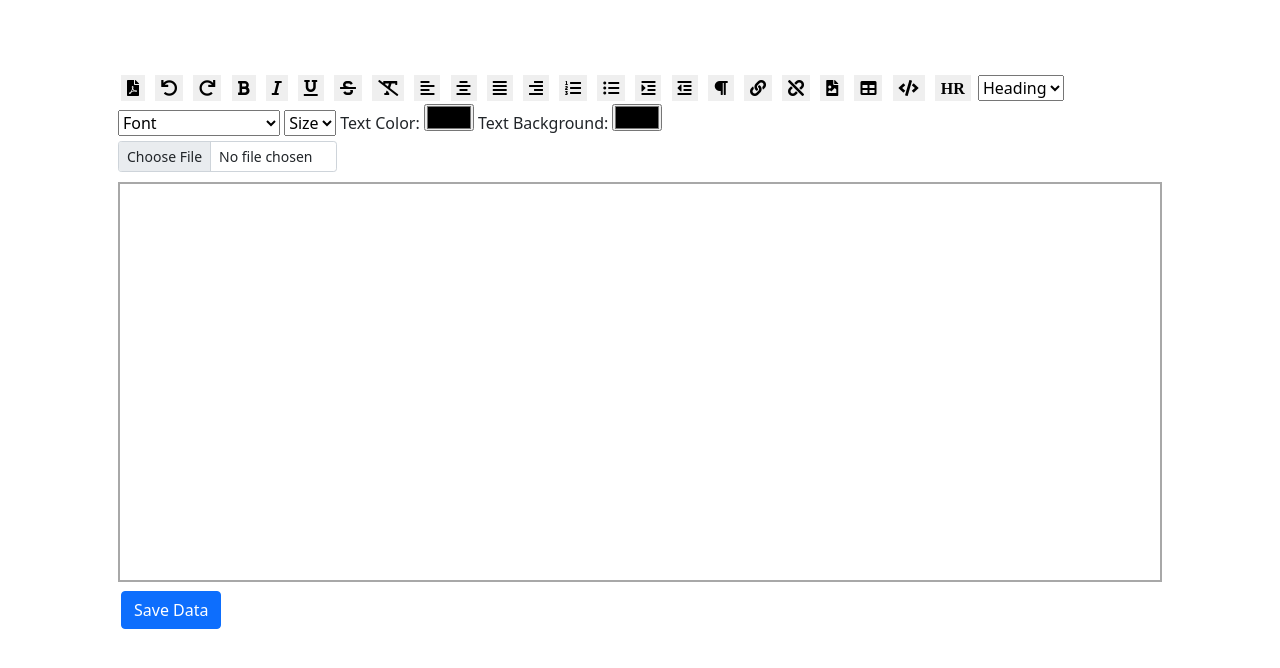
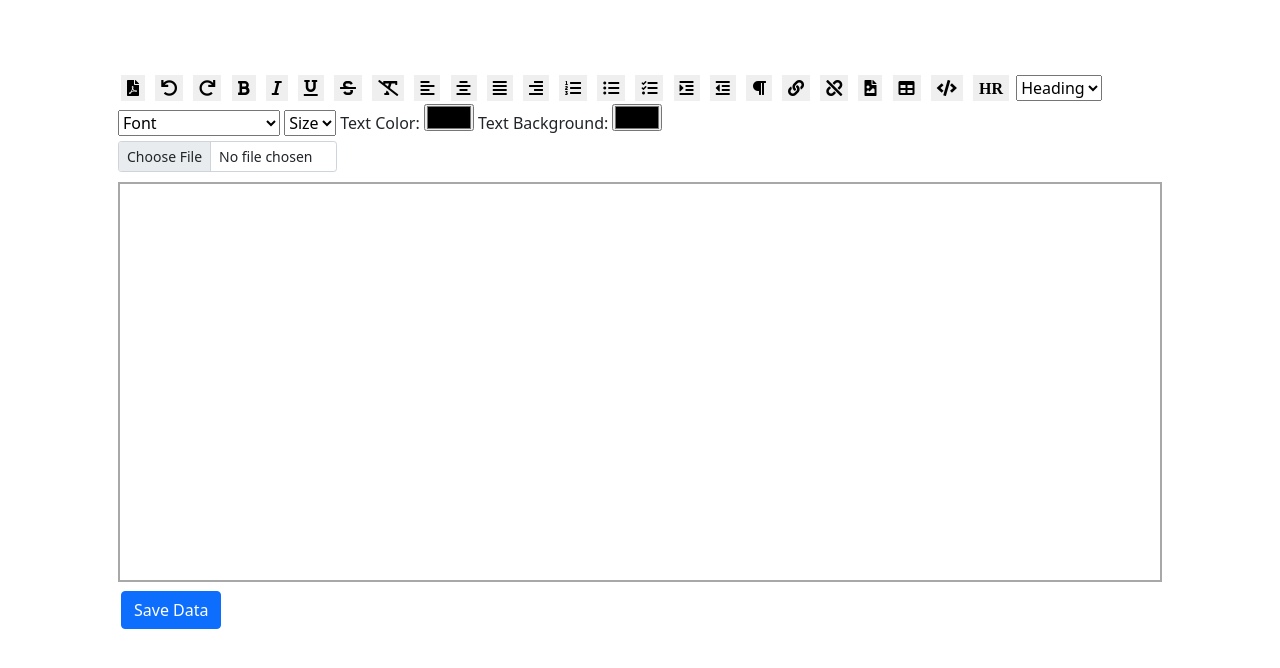
Before and after one commit to shivam-cse/TextEditorNew, a plain HTML site: page index.html in a window 1280 px wide. Drawn offline with nearby package versions, Linux system fonts and the light colour scheme.

Commit message:
Add check List functionality

```diff
--- a/index.html
+++ b/index.html
@@ -69,6 +69,12 @@
             <button type="button" onclick="execCmd('insertUnorderedList')">
                 <i class="fa fa-list-ul" aria-hidden="true"></i>
             </button>
+            <button type="button" onclick="execCmdForCheckList(prompt('Write text...'), '')">
+
+                <i class="fas fa-tasks" aria-hidden="true"></i>
+            </button>
+
+
             <button type="button" onclick="execCmd('indent')">
                 <i class="fa fa-indent" aria-hidden="true"></i>
             </button>
@@ -169,7 +175,6 @@
                                     <label for="getColumns" class="form-label">Columns: </label>
                                     <input type="number" class="form-control" id="getColumns" value="1">
                                 </div>
-                                <!-- <button type="submit" class="btn btn-primary">Submit</button> -->
                         </form>
                     </div>
                     <div class="modal-footer">
@@ -179,8 +184,6 @@
                 </div>
             </div>
         </div>
-
-
     </div>
     <script src="./script.js"></script>
     <script src="https://cdn.jsdelivr.net/npm/bootstrap@5.0.2/dist/js/bootstrap.bundle.min.js"
--- a/script.js
+++ b/script.js
@@ -13,6 +13,7 @@ function execCmd(cmd) {
 
 
 function execCmdWithArg(cmd, arg) {
+    console.log("Check list")
     textField.document.execCommand(cmd, false, arg);
 }
 
@@ -35,12 +36,12 @@ function toggleSourceCode() {
 function execCmdForImageUpload(event, imageSize) {
 
     let image = document.getElementById('image');
-    let  imageName = image.value;
+    let imageName = image.value;
     let extentionDot = imageName.lastIndexOf(".") + 1;
     let extentionName = imageName.substr(extentionDot, image.length).toLowerCase();
 
     const ext = ["jpg", "png", "jpeg"] //We can add more image formate in the array.
-     if(ext.indexOf(extentionName) != -1){
+    if (ext.indexOf(extentionName) != -1) {
         path = URL.createObjectURL(event.target.files[0]);
         let html = `<img class="myImg" src="${path}" style="width: ${imageSize}px;">`
         let cmd = 'insertHTML';
@@ -58,9 +59,9 @@ function uploadImage() {
 
 
 // upload the file
-function execCmdForFileUpload(event){
+function execCmdForFileUpload(event) {
     let fileName = document.getElementById('fileUpload').value;
-    fileName = fileName.substring(fileName.lastIndexOf('\\')+1);
+    fileName = fileName.substring(fileName.lastIndexOf('\\') + 1);
     console.log(event.target.files[0]);
 
     let path = URL.createObjectURL(event.target.files[0]);
@@ -77,7 +78,7 @@ function execCmdForFileUpload(event){
 }
 
 function getIframeContent() {
-    var frameObj =  document.getElementById('textField');
+    var frameObj = document.getElementById('textField');
     var frameContent = frameObj.contentWindow.document.body.innerHTML;
     let doc = new jsPDF();
     html2pdf().from(frameContent).save();
@@ -110,20 +111,17 @@ createTable.addEventListener('click', function () {
 
     inside = html + inside + `</table>`;
     textField.document.execCommand("insertHTML", false, inside);
-    // console.log("Finally : " + textField);
+
 
 })
 
 
 //This code useful when you want like that user types somthing inside text area  at a same time you want to diplay to other div.
-frameObj =  document.getElementById('textField');
-frameObj.contentWindow.document.addEventListener('input', ()=>{
+frameObj = document.getElementById('textField');
+frameObj.contentWindow.document.addEventListener('input', () => {
     var frameContent = frameObj.contentWindow.document.body.innerHTML;
-    console.log(frameContent);
-
     let html = `<div> ${frameContent} </div>`
     document.getElementById('addSaveData').innerHTML = html;
-
 })
 
 
@@ -138,3 +136,11 @@ frameObj.contentWindow.document.addEventListener('input', ()=>{
 //     document.getElementById('addSaveData').innerHTML = html;
 
 // })
+
+let count = 0;
+function execCmdForCheckList(msg){
+    count++;
+    let html = ` <input type="checkbox" id="tasks${count}" name="tasks" value="Bike"><label for="tasks${count}">${msg}</label><br>`
+
+    textField.document.execCommand('insertHTML', false, html);
+}
--- a/style.css
+++ b/style.css
@@ -16,6 +16,7 @@ button{
 }
 
 
+
 .textColor{
     /* color: red; */
     /* text-underline-position: below; */
```
Lines whose indentation alone changed are shown as unchanged.
